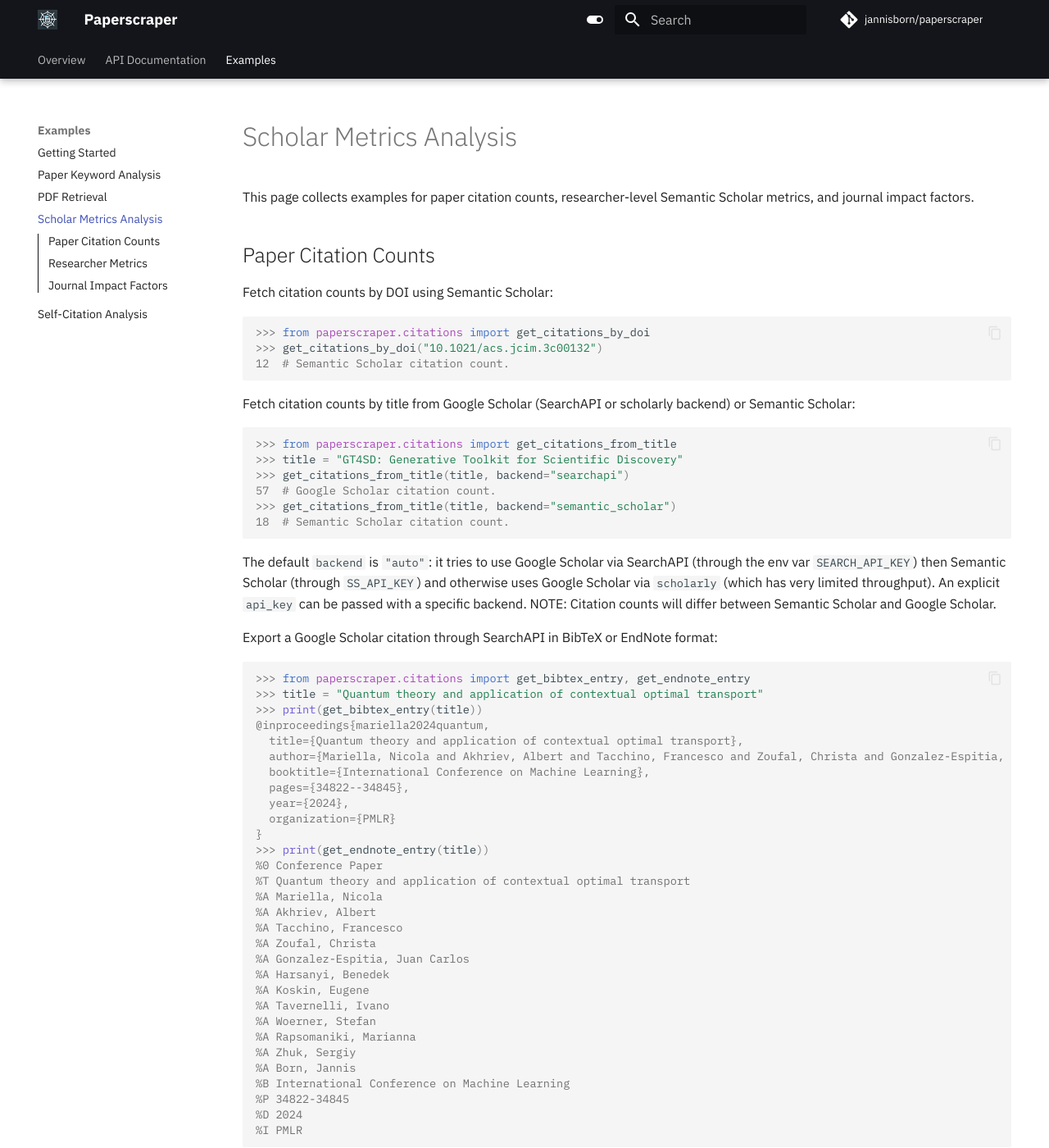
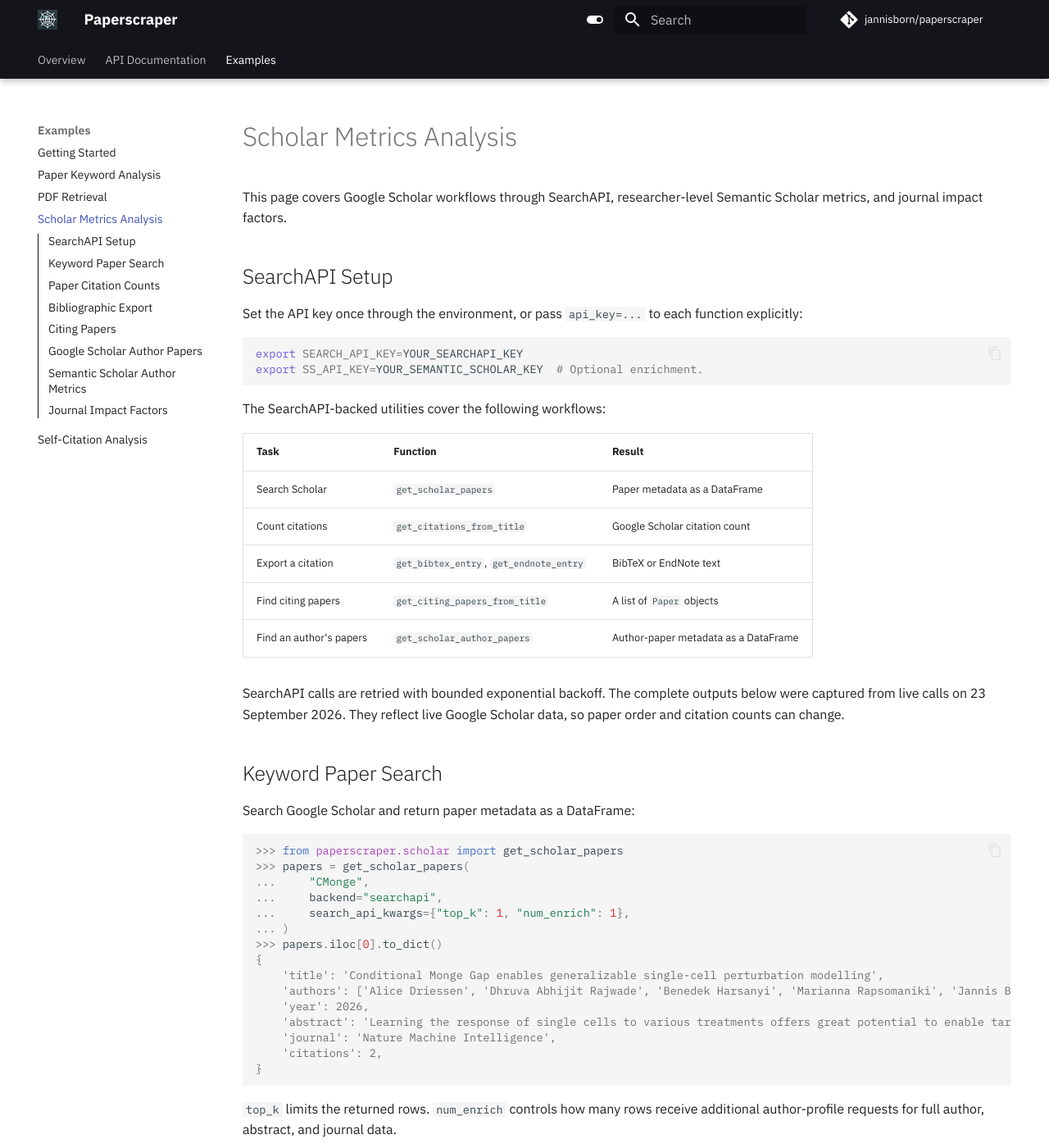
Before and after one commit to jannisborn/paperscraper, an MkDocs documentation site: the page built from docs/examples/scholar-metrics-analysis.md, in a window 1280 px wide and 1400 px high. Shown: the whole window at 82% size. Built offline with MkDocs 1.6.1 and Material for MkDocs 9.7.7, drawn with Linux system fonts in a browser that asks for light colours; comment, search, counter and statistics services are not loaded; some of the changed text lies outside the part shown.

Commit message:
Add SearchAPI author paper search (#123)
* feat: author search

* wip

* wip

* chore

````diff
--- a/docs/examples/scholar-metrics-analysis.md
+++ b/docs/examples/scholar-metrics-analysis.md
@@ -1,72 +1,114 @@
 # Scholar Metrics Analysis
 
-This page collects examples for paper citation counts, researcher-level
+This page covers Google Scholar workflows through SearchAPI, researcher-level
 Semantic Scholar metrics, and journal impact factors.
+
+## SearchAPI Setup
+
+Set the API key once through the environment, or pass `api_key=...` to each
+function explicitly:
+
+```sh
+export SEARCH_API_KEY=YOUR_SEARCHAPI_KEY
+export SS_API_KEY=YOUR_SEMANTIC_SCHOLAR_KEY  # Optional enrichment.
+```
+
+The SearchAPI-backed utilities cover the following workflows:
+
+| Task | Function | Result |
+| --- | --- | --- |
+| Search Scholar | `get_scholar_papers` | Paper metadata as a DataFrame |
+| Count citations | `get_citations_from_title` | Google Scholar citation count |
+| Export a citation | `get_bibtex_entry`, `get_endnote_entry` | BibTeX or EndNote text |
+| Find citing papers | `get_citing_papers_from_title` | A list of `Paper` objects |
+| Find an author's papers | `get_scholar_author_papers` | Author-paper metadata as a DataFrame |
+
+SearchAPI calls are retried with bounded exponential backoff. The complete
+outputs below were captured from live calls on 23 September 2026. They reflect
+live Google Scholar data, so paper order and citation counts can change.
+
+## Keyword Paper Search
+
+Search Google Scholar and return paper metadata as a DataFrame:
+
+```pycon
+>>> from paperscraper.scholar import get_scholar_papers
+>>> papers = get_scholar_papers(
+...     "CMonge",
+...     backend="searchapi",
+...     search_api_kwargs={"top_k": 1, "num_enrich": 1},
+... )
+>>> papers.iloc[0].to_dict()
+{
+    'title': 'Conditional Monge Gap enables generalizable single-cell perturbation modelling',
+    'authors': ['Alice Driessen', 'Dhruva Abhijit Rajwade', 'Benedek Harsanyi', 'Marianna Rapsomaniki', 'Jannis Born'],
+    'year': 2026,
+    'abstract': 'Learning the response of single cells to various treatments offers great potential to enable targeted therapies. In this context, neural optimal transport has emerged as a principled methodological framework because it inherently accommodates the challenges of unpaired data induced by cell destruction during data acquisition. However, most existing optimal transport approaches are incapable of conditioning on different treatment contexts and we still lack methods that show promising generalizability to unseen treatments. Here we propose the Conditional Monge Gap (CMonge), which learns optimal transport maps conditionally on arbitrary covariates.',
+    'journal': 'Nature Machine Intelligence',
+    'citations': 2,
+}
+```
+
+`top_k` limits the returned rows. `num_enrich` controls how many rows receive
+additional author-profile requests for full author, abstract, and journal data.
 
 ## Paper Citation Counts
 
-Fetch citation counts by DOI using Semantic Scholar:
-
-```pycon
->>> from paperscraper.citations import get_citations_by_doi
->>> get_citations_by_doi("10.1021/acs.jcim.3c00132")
-12  # Semantic Scholar citation count.
-```
-
-Fetch citation counts by title from Google Scholar (SearchAPI or scholarly backend) or Semantic Scholar:
+Retrieve a Google Scholar citation count from an exact paper title:
 
 ```pycon
 >>> from paperscraper.citations import get_citations_from_title
->>> title = "GT4SD: Generative Toolkit for Scientific Discovery"
+>>> title = "Quantum theory and application of contextual optimal transport"
 >>> get_citations_from_title(title, backend="searchapi")
-57  # Google Scholar citation count.
->>> get_citations_from_title(title, backend="semantic_scholar")
-18  # Semantic Scholar citation count.
+7
 ```
 
-The default `backend` is `"auto"`: it tries to use Google Scholar via SearchAPI (through the env var `SEARCH_API_KEY`) then Semantic Scholar (through `SS_API_KEY`) and otherwise uses Google Scholar via `scholarly` (which has very limited throughput).
-An explicit `api_key` can be passed with a specific backend.
-NOTE: Citation counts will differ between Semantic Scholar and Google Scholar.
+The default `backend` is `"auto"`: it uses SearchAPI when `SEARCH_API_KEY` is
+configured, then Semantic Scholar when `SS_API_KEY` is configured, and otherwise
+falls back to `scholarly`, which has limited throughput. An explicit `api_key`
+can be passed with a specific backend. Citation counts can differ between
+providers and between Scholar records for different versions of a paper.
 
-Export a Google Scholar citation through SearchAPI in BibTeX or EndNote format:
+## Bibliographic Export
+
+Export a Google Scholar citation through SearchAPI in BibTeX or EndNote format.
+Both functions accept a title or DOI; DOI inputs are first resolved through
+Semantic Scholar:
 
 ```pycon
 >>> from paperscraper.citations import get_bibtex_entry, get_endnote_entry
->>> title = "Quantum theory and application of contextual optimal transport"
+>>> title = "Quantum doubly stochastic transformers"
 >>> print(get_bibtex_entry(title))
-@inproceedings{mariella2024quantum,
-  title={Quantum theory and application of contextual optimal transport},
-  author={Mariella, Nicola and Akhriev, Albert and Tacchino, Francesco and Zoufal, Christa and Gonzalez-Espitia, Juan Carlos and Harsanyi, Benedek and Koskin, Eugene and Tavernelli, Ivano and Woerner, Stefan and Rapsomaniki, Marianna and Zhuk, Sergiy and Born, Jannis},
-  booktitle={International Conference on Machine Learning},
-  pages={34822--34845},
-  year={2024},
-  organization={PMLR}
+@article{born2026quantum,
+  title={Quantum doubly stochastic transformers},
+  author={Born, Jannis and Skogh, Filip and Rhrissorrakrai, Kahn and Utro, Filippo and Wagner, Nico and Sobczyk, Aleksandros},
+  journal={Advances in Neural Information Processing Systems},
+  volume={38},
+  pages={70224--70254},
+  year={2026}
 }
 >>> print(get_endnote_entry(title))
-%0 Conference Paper
-%T Quantum theory and application of contextual optimal transport
-%A Mariella, Nicola
-%A Akhriev, Albert
-%A Tacchino, Francesco
-%A Zoufal, Christa
-%A Gonzalez-Espitia, Juan Carlos
-%A Harsanyi, Benedek
-%A Koskin, Eugene
-%A Tavernelli, Ivano
-%A Woerner, Stefan
-%A Rapsomaniki, Marianna
-%A Zhuk, Sergiy
+%0 Journal Article
+%T Quantum doubly stochastic transformers
 %A Born, Jannis
-%B International Conference on Machine Learning
-%P 34822-34845
-%D 2024
-%I PMLR
+%A Skogh, Filip
+%A Rhrissorrakrai, Kahn
+%A Utro, Filippo
+%A Wagner, Nico
+%A Sobczyk, Aleksandros
+%J Advances in Neural Information Processing Systems
+%V 38
+%P 70224-70254
+%D 2026
 ```
 
-List papers citing it on Google Scholar:
+## Citing Papers
+
+List papers citing a title on Google Scholar:
 
 ```pycon
 >>> from paperscraper.citations import get_citing_papers_from_title
+>>> title = "Quantum theory and application of contextual optimal transport"
 >>> paper = get_citing_papers_from_title(title, max_results=1, full_info=True)[0]
 >>> paper.__dict__
 {
@@ -77,15 +119,67 @@
 }
 ```
 
-```sh
-export SEARCH_API_KEY=YOUR_API_KEY
-export SS_API_KEY=YOUR_API_KEY
+By default, citing-paper results contain titles. `full_info=True` additionally
+resolves authors and available DOIs through Semantic Scholar, using
+`SS_API_KEY` unless `ss_api_key=...` is passed. For larger runs,
+`SS_REQUEST_TIMEOUT`, `SS_CONCURRENCY_LIMIT`, and `SS_RATE_LIMIT_DELAY` can be
+tuned through environment variables.
+
+## Google Scholar Author Papers
+
+Return papers and associated metadata for a researcher:
+
+```pycon
+>>> from paperscraper.scholar import get_scholar_author_papers
+>>> paper = get_scholar_author_papers(
+...     "Jannis Born",
+...     max_results=25,
+...     full_info=True,
+... ).iloc[23]
+>>> paper.to_dict()
+{
+    'title': "Regress, Don't Guess--A Regression-like Loss on Number Tokens for Language Models",
+    'authors': [
+        'Jonas Zausinger',
+        'Lars Pennig',
+        'Anamarija Kozina',
+        'Sean Sdahl',
+        'Julian Sikora',
+        'Adrian Dendorfer',
+        'Timofey Kuznetsov',
+        'Mohamad Hagog',
+        'Nina Wiedemann',
+        'Kacper Chlodny',
+        'Vincent Limbach',
+        'Anna Ketteler',
+        'Thorben Prein',
+        'Vishwa Mohan Singh',
+        'Michael Morris Danziger',
+        'Jannis Born',
+    ],
+    'publication': 'International Conference on Machine Learning, ICML 2025, 2025',
+    'year': 2025,
+    'citations': 18,
+    'journal': '',
+    'date': '2025',
+    'volume': '',
+    'issue': '',
+    'pages': '',
+    'publisher': '',
+    'description': '',
+}
 ```
 
-For larger runs, `SS_REQUEST_TIMEOUT`, `SS_CONCURRENCY_LIMIT`, and
-`SS_RATE_LIMIT_DELAY` can be tuned through environment variables.
+`full_info=True` adds journal and publication details at the cost of one extra
+request per paper. Pass `author_id` to select a specific profile when names are
+ambiguous.
 
-## Researcher Metrics
+When no exact profile exists, the function falls back to an `author:"name"`
+Scholar search and warns that namesakes may be mixed. This fallback cannot
+provide `full_info`. `max_results` defaults to 30, and explicit smaller or
+larger integer limits are respected.
+
+## Semantic Scholar Author Metrics
 
 Semantic Scholar author pages expose `paperCount`, `citationCount`, and `hIndex`.
 You can query them by Semantic Scholar Author ID:
````
Also changed, not shown: README.md (+5 -2 lines), docs/README.md (+3 -3 lines), 2 other files.
